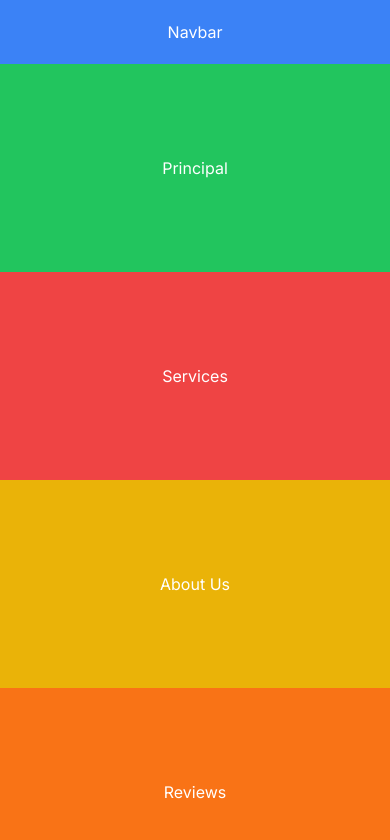
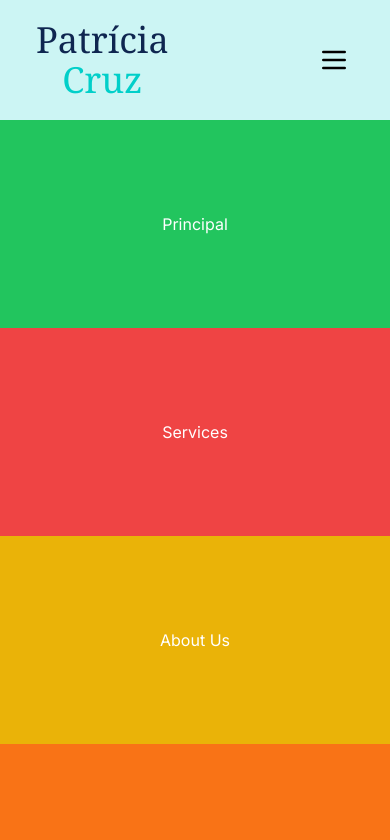
Before and after one commit to pguilhermef/labpatriciacruz, a Next.js app: page / in a window 390 px wide. Shown: the top 840 px of the page. Built offline with nearby package versions, Linux system fonts and the light colour scheme.

Commit message:
Estiliza Navbar

```diff
--- a/components/Navbar.js
+++ b/components/Navbar.js
@@ -1,7 +1,80 @@
+'use client'
+
+import { useState } from "react";
+
 function Navbar() {
+  const [isOpen, setIsOpen] = useState(false);
+
+  const toggleMenu = () => setIsOpen(!isOpen);
+  const closeMenu = () => setIsOpen(false);
+
   return (
-    <nav className="bg-blue-500 text-white h-16 flex items-center justify-center">
-      <h1>Navbar</h1>
+    <nav className="bg-paty-cyan-opacity flex justify-center items-center p-4">
+      <div className="w-full xl:w-5/6 2xl:w-4/6 min-h-20 md:h-28 flex items-center justify-between px-4 relative text-white">
+
+        {/* Logo Patrícia */}
+        <div className="flex flex-col xl:flex-row items-center justify-center font-serif text-4xl lg:text-5xl p-1 md:w-1/6 lg:w-3/12 h-full">
+          <span className="text-paty-blue">Patrícia</span>
+          <span className="text-paty-cyan">Cruz</span>
+        </div>
+
+        {/* Botão de menu hambúrguer para mobile */}
+        <button
+          className="sm:hidden p-2 focus:outline-none"
+          onClick={toggleMenu}
+        >
+          <svg
+            className="w-8 h-8 text-black"
+            fill="none"
+            stroke="currentColor"
+            viewBox="0 0 24 24"
+            xmlns="http://www.w3.org/2000/svg"
+          >
+            <path
+              strokeLinecap="round"
+              strokeLinejoin="round"
+              strokeWidth="2"
+              d="M4 6h16M4 12h16M4 18h16"
+            />
+          </svg>
+        </button>
+
+        {/* Opções de navegação - visível em telas maiores */}
+        <div className="hidden sm:flex justify-around items-center text-xl w-8/12 md:w-6/12 h-full max-w-4xl text-black">
+          {['Home', 'Serviços', 'Quem Somos', 'Contato'].map((item) => (
+            <div
+              key={item}
+              className="hover:text-paty-cyan cursor-pointer"
+            >
+              {item}
+            </div>
+          ))}
+        </div>
+
+        {/* Contato - visível em telas maiores */}
+        <div className="hidden md:flex justify-center items-center p-1 h-full w-3/12">
+          <div className="flex justify-around items-center text-xl bg-paty-blue p-4 rounded-xl w-5/6">
+            <div className="text-paty-cyan tracking-wide font-semibold cursor-pointer">
+              Contato
+            </div>
+          </div>
+        </div>
+
+        {/* Menu Mobile */}
+        {isOpen && (
+          <div className="sm:hidden absolute top-full left-0 w-full bg-white text-black p-4 z-50 flex flex-col items-center">
+            {['Home', 'Serviços', 'Quem Somos', 'Contato'].map((item) => (
+              <div
+                key={item}
+                className="py-2 w-full text-center hover:bg-gray-100 cursor-pointer"
+                onClick={closeMenu}
+              >
+                {item}
+              </div>
+            ))}
+          </div>
+        )}
+      </div>
     </nav>
   );
 }
```
